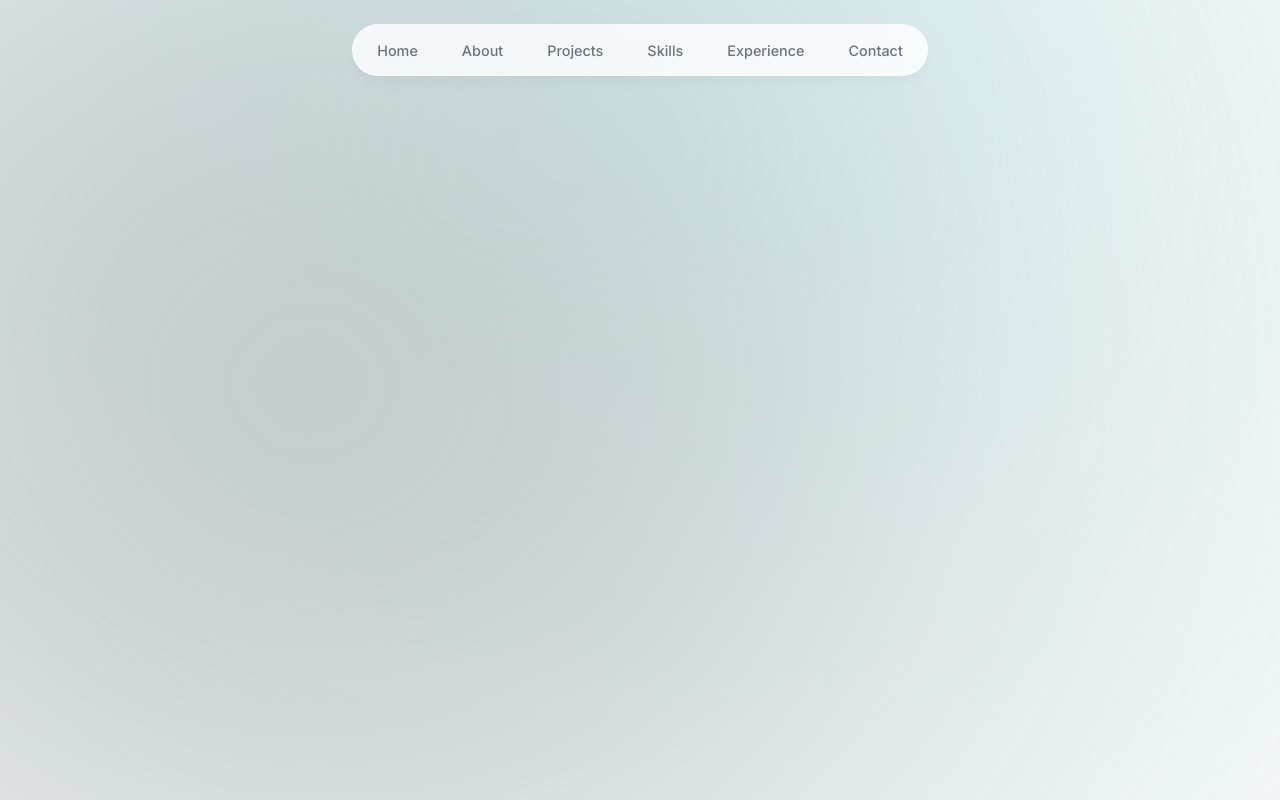
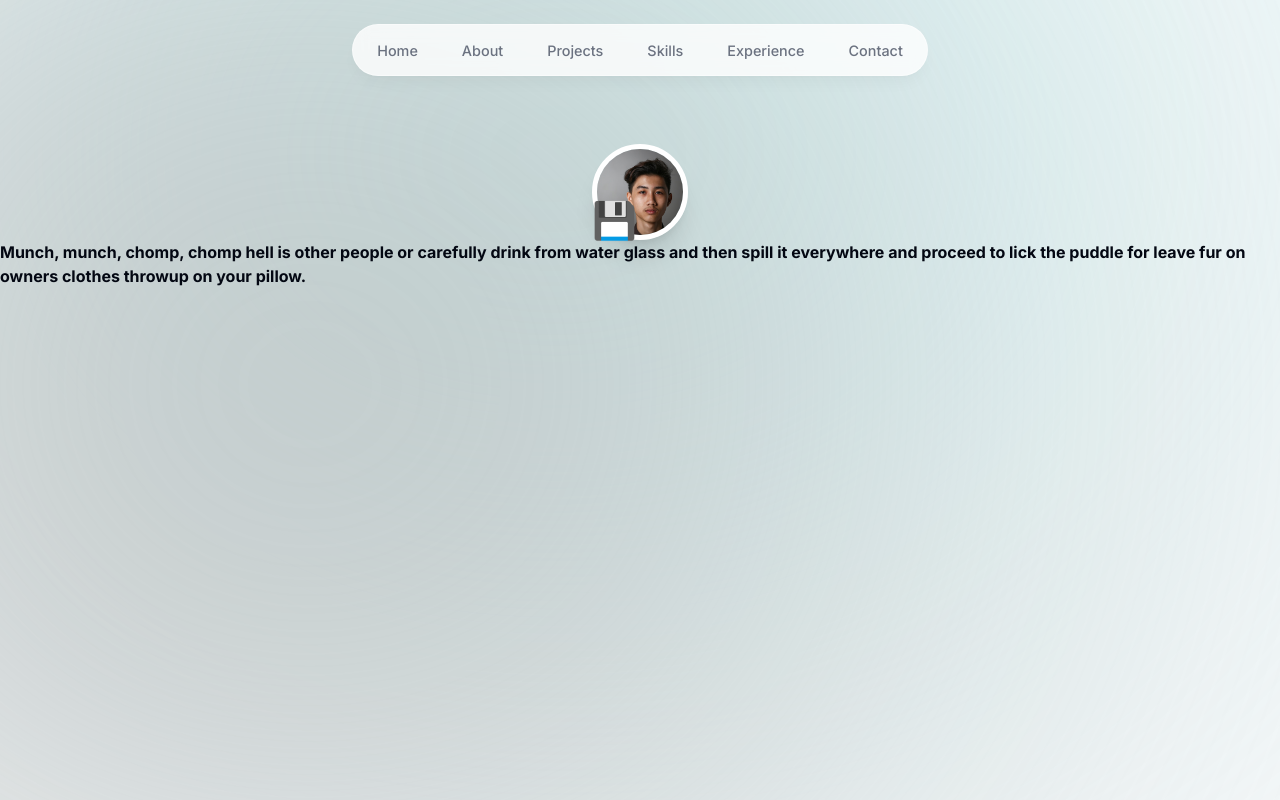
Before and after one commit to patrickrohrman/portfolio, a Next.js app: page / in a window 1280 px wide. Shown: the top 800 px of the page. Built offline with nearby package versions, Linux system fonts and the light colour scheme.

Commit message:
additional into work

```diff
--- a/app/layout.tsx
+++ b/app/layout.tsx
@@ -16,7 +16,7 @@ export default function RootLayout({
 }) {
   return (
     <html lang="en">
-      <body className={`${inter.className} bg-gray-50 text-gray-950 relative h-[5000px]`}>
+      <body className={`${inter.className} bg-gray-50 text-gray-950 relative h-[5000px] pt-28 sm:pt-36`}>
         <div className='bg-[#AFF5F6] absolute top-[-6rem] -z-10 right-[11rem] h-[31.25rem] w-[31.25rem] rounded-full blur-[20rem] sm:w-[68.75rem]'></div>
         <div className='bg-[#AAAAAA] absolute top-[-1rem] -z-10 left-[-35rem] h-[50rem] w-[31.25rem] rounded-full blur-[20rem] sm:w-[68.75rem] md:left-[-33rem] lg:left-[-28rem] xl:left-[-15rem] 2xl:left-[-5rem]'></div>
         <Header />
--- a/app/page.tsx
+++ b/app/page.tsx
@@ -1,3 +1,7 @@
+import Intro from "@/components/intro";
+
 export default function Home() {
-  return <main className=""></main>;
+  return <main className="">
+    <Intro />
+  </main>;
 }
--- a/components/intro.tsx
+++ b/components/intro.tsx
@@ -1,9 +1,52 @@
+"use client";
+import { motion } from 'framer-motion'
+import Image from 'next/image'
 import React from 'react'
 
 export default function Intro() {
   return (
     <section>
+        <div className="flex items-center justify-center">
+            <div className='relative'>
+                <motion.div
+                    initial={{ opacity: 0, scale: 0 }}
+                    animate={{ opacity: 1, scale: 1 }}
+                    transition={{
+                        type: "tween",
+                        duration: 0.2,
+                    }}
+                >
+                    <Image src="/headshot.jpg"
+                    alt='headshot image of Patrick'
+                    width="192"
+                    height="192"
+                    quality="95"
+                    priority={true}
+                    className="h-24 w-24 object-cover rounded-full border-[0.35rem] border-white shadow-xl"
+                    />
+                </motion.div>
 
+                <motion.span className='text-4xl absolute bottom-0 left-0'
+                    initial={{ opacity: 0, scale: 0 }}
+                    animate={{ opacity: 1, scale: 1 }}
+                    transition={{
+                        type:'spring',
+                        stiffness: 125,
+                        delay: 0.1,
+                        duration: 0.7,
+                    }}
+                >
+                    💾
+                </motion.span>
+
+            </div>
+        </div>
+
+        <p>
+            <span className='font-bold'>{`Munch, munch, chomp, chomp hell is other people or carefully drink from water glass and then spill it everywhere and proceed to lick the puddle for leave fur on owners clothes throwup on your pillow.`}
+
+            </span>
+        </p>
     </section>
   )
 }
```
Also changed, not shown: public/headshot.jpg (added).
